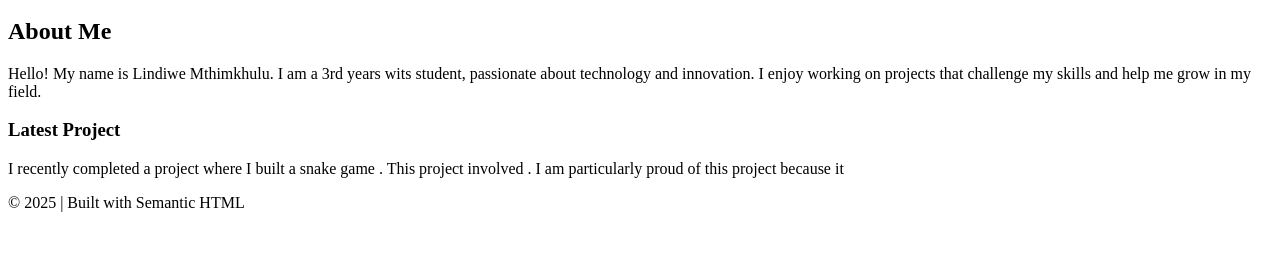
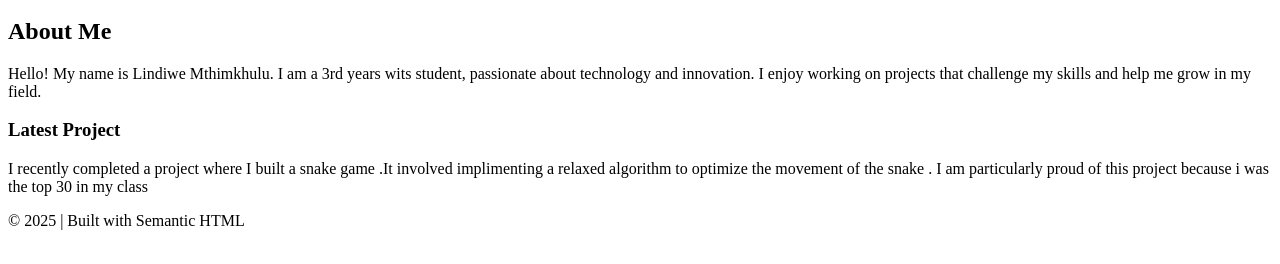
Before and after one commit to Lindiwe282/lindiwe.github.io, a plain HTML site: page 2665721-lab2.html in a window 1280 px wide. Shown: the part 136-400 px from the top of the page. Drawn offline with Linux system fonts and the light colour scheme.

Commit message:
Update 2665721-lab2.html

```diff
--- a/2665721-lab2.html
+++ b/2665721-lab2.html
@@ -31,7 +31,7 @@
         <article>
             <h3>Latest Project</h3>
             <p>
-                I recently completed a project where I built a snake game . This project involved . I am particularly proud of this project because it
+                I recently completed a project where I built a snake game .It involved implimenting a relaxed algorithm to optimize the movement of the snake . I am particularly proud of this project because i was the top 30 in my class
             </p>
         </article>
     </main>
```
